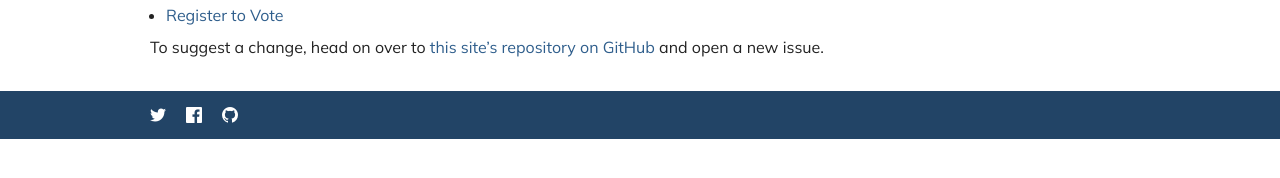
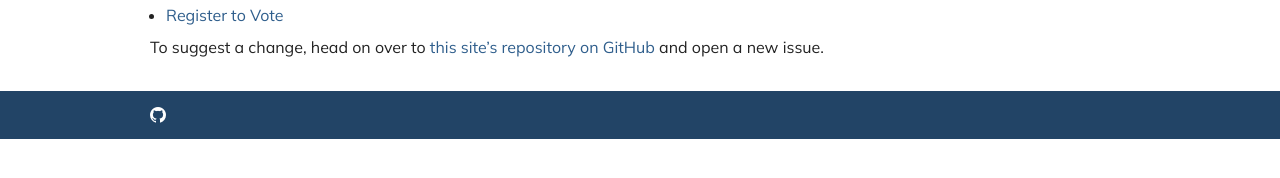
Before and after one commit to GuideMyVote/helpmivote.org, a Jekyll site: the page built from index.md, in a window 1280 px wide. Shown: the part 205-383 px from the top of the page. Built offline with Jekyll 4.4.1, drawn with Linux system fonts in a browser that asks for light colours; our own code applies the rules of GitHub Pages for plain Markdown files.

Commit message:
remove links to social profiles that don't get updated

```diff
--- a/_includes/footer.html
+++ b/_includes/footer.html
@@ -1,12 +1,6 @@
 <footer class="site-footer">
 	<div class="site-footer-inner">
 		<nav>
-			<a href="https://twitter.com/HelpMIVote">
-				<img src="/social-icons/twitter.png" width="16" alt="Twitter">
-			</a>
-			<a href="https://www.facebook.com/Help-MI-Vote-1564768023849486/">
-				<img src="/social-icons/facebook.png" width="16" alt="Facebook">
-			</a>
 			<a href="https://github.com/GuideMyVote/helpmivote.org">
 				<img src="/social-icons/github.png" width="16" alt="GitHub">
 			</a>
```
